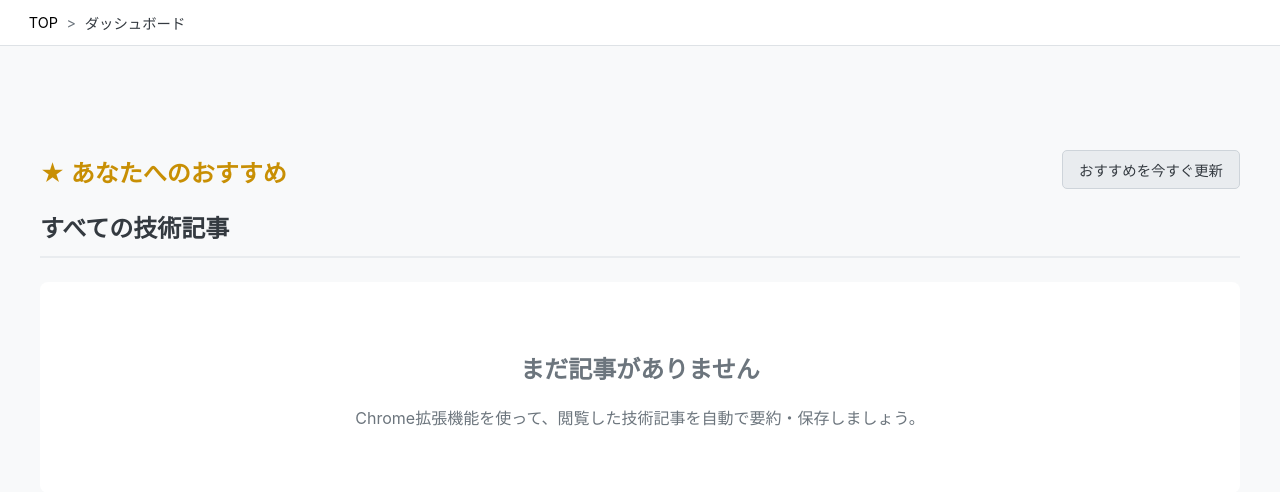
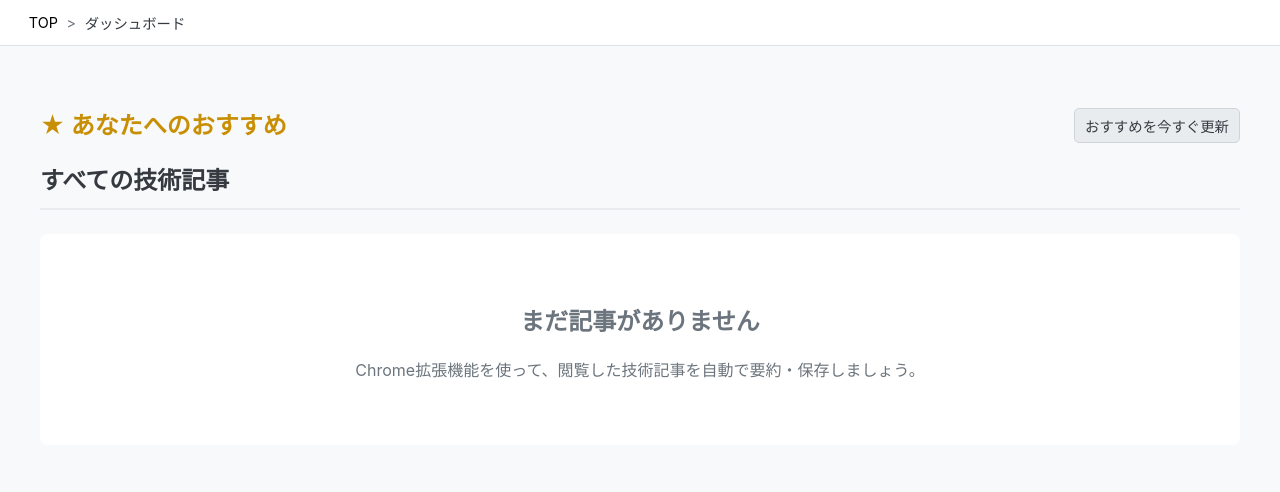
Before and after one commit to hond25/techlog, a Flask app: template templates/dashboard.html in a window 1280 px wide. Shown: the part 61-553 px from the top of the page. Run offline with Flask 3, Linux system fonts and the light colour scheme; the template is opened without the code that fills it, so the values that code supplies are empty; some libraries are stand-ins or nearby versions.

Commit message:
位置調整

```diff
--- a/templates/dashboard.html
+++ b/templates/dashboard.html
@@ -81,12 +81,12 @@
             padding: 0 1.5em;
             display: block;
             position: relative; /* Absolute positioning reference */
-            padding-top: 4em;   /* Space for the button */
+            padding-top: 1em;   /* Space for the button */
         }
 
         .update-button-container {
             position: absolute; /* Position relative to .container */
-            top: 5em;         /* Adjust top position */
+            top: 2.4em;         /* Adjust top position */
             right: 1.5em;       /* Align to the right padding of container */
             margin-bottom: 0;
             z-index: 10;        /* Keep button above other elements */
@@ -122,7 +122,7 @@
         }
 
         #update-recommendations-btn {
-            padding: 8px 16px;
+            padding: 6px 10px;
             font-size: 0.9em;
             background-color: #e9ecef;
             border: 1px solid #ced4da;
```
